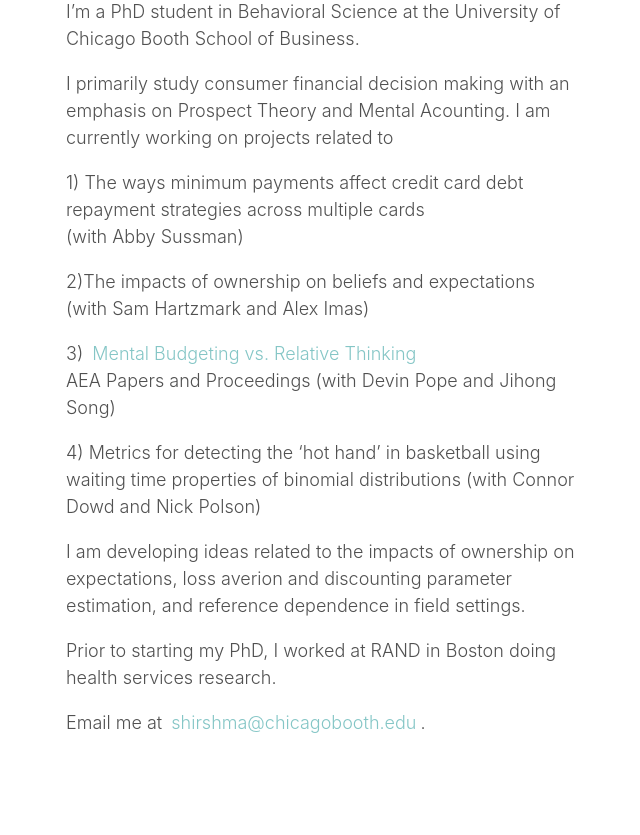
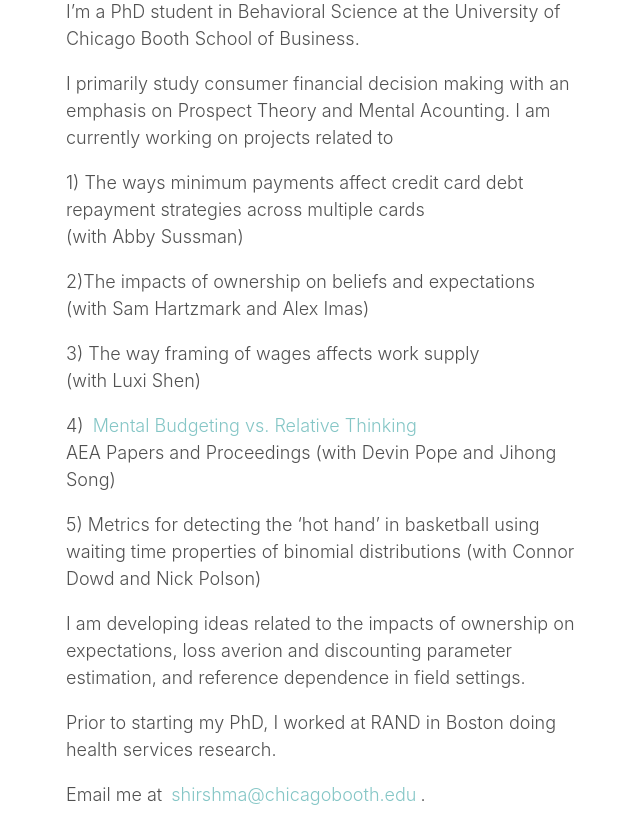
Before and after one commit to shirshma/shirshma.github.io, a Jekyll site: the page built from index.md, in a window 1280 px wide. Shown: the part 421-1256 px from the top of the page, without its empty margins (319-959 px from the left). Built offline with Jekyll 4.4.1, drawn with Linux system fonts in a browser that asks for light colours; before the commit the page ends 1184 px from its top, so only the background shows below that.

Commit message:
Update index.md

```diff
--- a/index.md
+++ b/index.md
@@ -12,11 +12,11 @@ I primarily study consumer financial decision making with an emphasis on Prospec
         (with Abby Sussman)
 
   <p> 2)The impacts of ownership on beliefs and expectations <br> (with Sam Hartzmark and Alex Imas)
-
- <p> 3) <a href='/public/Website_mental_budgeting.pdf'> Mental Budgeting vs. Relative Thinking</a><br>
+  <p> 3) The way framing of wages affects work supply <br> (with Luxi Shen)
+ <p> 4) <a href='/public/Website_mental_budgeting.pdf'> Mental Budgeting vs. Relative Thinking</a><br>
         AEA Papers and Proceedings (with Devin Pope and Jihong Song)
 
-  <p>4) Metrics for detecting the ‘hot hand’ in basketball using waiting time properties of binomial distributions (with Connor Dowd and Nick Polson)
+  <p>5) Metrics for detecting the ‘hot hand’ in basketball using waiting time properties of binomial distributions (with Connor Dowd and Nick Polson)
 
 
 <p>I am developing ideas related to the impacts of ownership on expectations, loss averion and discounting parameter estimation, and reference dependence in field settings.
```
